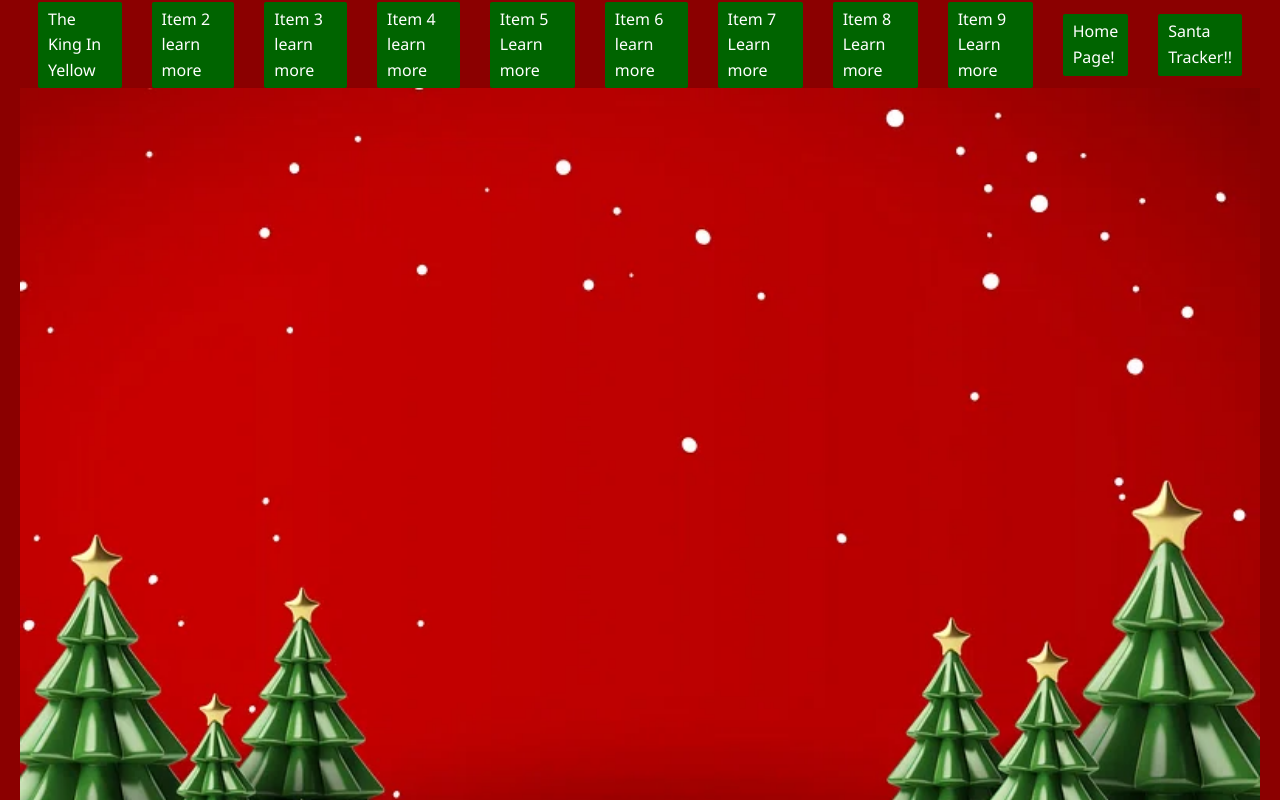
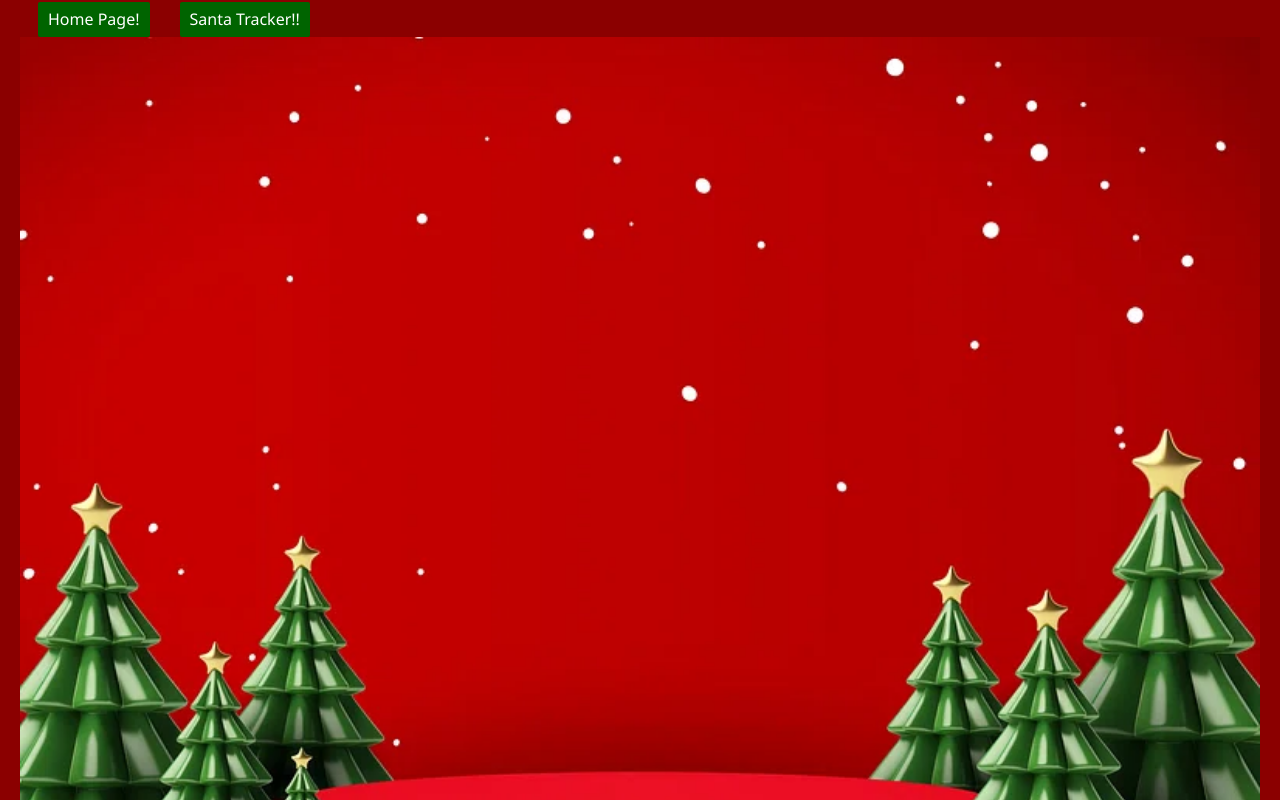
Before and after one commit to Pequods-captian/xmasprojectofdoomandagony, a plain HTML site: page index.html in a window 1280 px wide. Shown: the part 76-876 px from the top of the page. Drawn offline with Linux system fonts and the light colour scheme.

Commit message:
something something something something something sokethtihng somerthing sonetihgn soemthign somethogns eomsetghign

```diff
--- a/index.html
+++ b/index.html
@@ -11,15 +11,6 @@
    <nav>
         <img class="logo" src="treelogo.png" alt="Christmas tree" width="50">
         <ul class="nav-menu">
-           <li><a href="item1.html">The King In Yellow</a></li>
-           <li><a href="item2.html">Item 2 learn more</a></li>
-           <li><a href="item3.html">Item 3 learn more</a></li>
-           <li><a href="item4.html">Item 4 learn more</a></li>
-           <li><a href="item5.html">Item 5 Learn more</a></li>
-           <li><a href="item6.html">Item 6 learn more</a></li>
-           <li><a href="item7.html">Item 7 Learn more</a></li>
-           <li><a href="item8.html">Item 8 Learn more</a></li>
-           <li><a href="item9.html">Item 9 Learn more</a></li>
            <li><a href="index.html">Home Page!</a></li>
            <li><a href="https://santatracker.google.com/" target="_blank">Santa Tracker!!</a></li>
         </ul>
--- a/styles.css
+++ b/styles.css
@@ -183,6 +183,7 @@ footer {
     justify-content: space-between;
     align-items: center;
     background-color: darkred;
+    flex-direction: right;
 }
 
 .logo {
```
